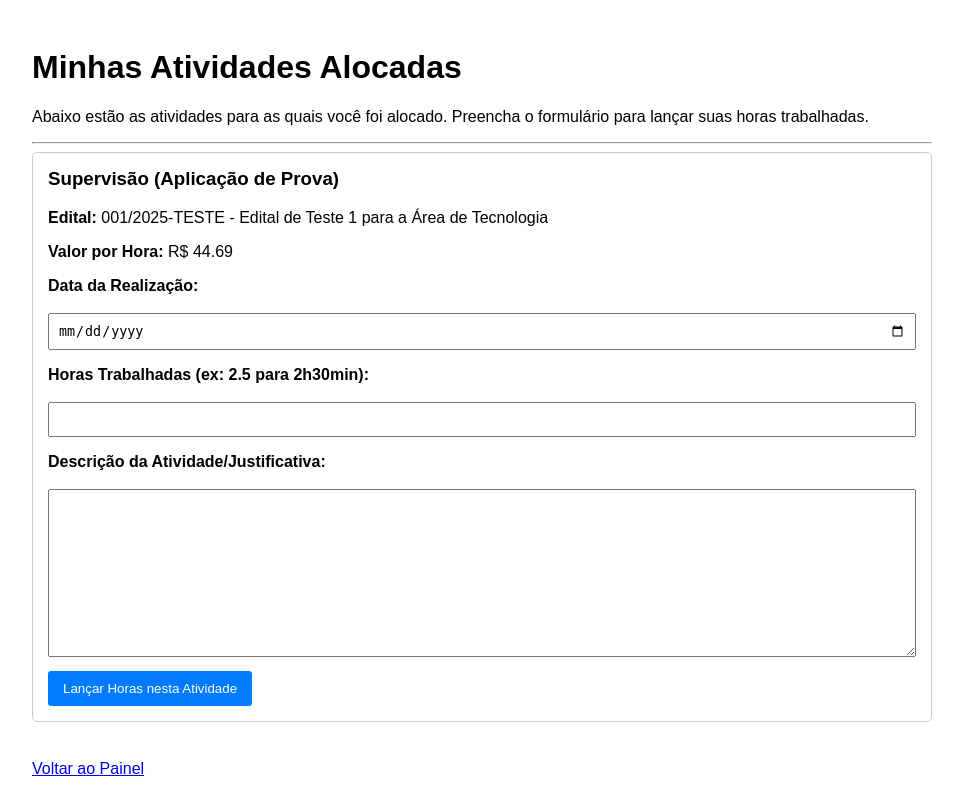
After one commit to Jesus-jpg1/GECC-System, a Django app: page /servidor/lancar-horas/ in a window 1280 px wide. The commit adds this page. Shown: the whole page, without its empty margins (158-1121 px from the left). Run offline with Django 5.2, Linux system fonts and the light colour scheme; a user stored in the database is signed in; data comes from the database, SQL or seed files in the repository; both versions use the stored data as it was after the commit.

Commit message:
feat(lancamento): Implementa e corrige o fluxo de lançamento de horas
- Adiciona a view, formulário e template para o Servidor lançar horas nas suas atividades alocadas.
- Inclui a exibição de erros de validação no formulário para uma melhor experiência do usuário.
- Corrige o fluxo de dados para garantir que os lançamentos apareçam corretamente na tela de aprovação da Unidade Demandante.

```diff
--- a/core/forms.py
+++ b/core/forms.py
@@ -1,7 +1,7 @@
 # core/forms.py
 from django import forms
 from django.contrib.auth.models import User
-from .models import Edital, Atividade, TipoAtividade, ServidorProfile
+from .models import Edital, Atividade, TipoAtividade, ServidorProfile, LancamentoHoras
 
 class EditalForm(forms.ModelForm):
     class Meta:
@@ -38,3 +38,16 @@ class AlocarServidorForm(forms.Form):
         required=False,
         label="Selecione os Servidores para Alocar nesta Atividade"
     )
+
+class LancamentoHorasForm(forms.ModelForm):
+    class Meta:
+        model = LancamentoHoras
+        fields = ['data', 'horas', 'descricao_justificativa']
+        widgets = {
+            'data': forms.DateInput(attrs={'type': 'date'}),
+        }
+        labels = {
+            'data': 'Data da Realização',
+            'horas': 'Horas Trabalhadas (ex: 2.5 para 2h30min)',
+            'descricao_justificativa': 'Descrição da Atividade/Justificativa',
+        }
--- /dev/null
+++ b/core/templates/lancar_horas.html
@@ -0,0 +1,63 @@
+<!DOCTYPE html>
+<html lang="pt-br">
+<head>
+    <meta charset="UTF-8">
+    <title>Lançar Horas</title>
+    <style>
+        body { font-family: sans-serif; }
+        .container { max-width: 900px; margin: auto; padding: 20px; }
+        .atividade-card { border: 1px solid #ccc; border-radius: 5px; padding: 15px; margin-bottom: 20px; }
+        .atividade-card h3 { margin-top: 0; }
+        form p { margin-bottom: 10px; }
+        form label { display: block; font-weight: bold; }
+        form input, form textarea { width: 100%; padding: 8px; box-sizing: border-box; }
+        button { padding: 10px 15px; background-color: #007bff; color: white; border: none; cursor: pointer; border-radius: 3px; }
+    </style>
+</head>
+<body>
+    <div class="container">
+        <h1>Minhas Atividades Alocadas</h1>
+        <p>Abaixo estão as atividades para as quais você foi alocado. Preencha o formulário para lançar suas horas trabalhadas.</p>
+        <hr>
+
+        {% for atividade in atividades_alocadas %}
+        <div class="atividade-card">
+            <h3>{{ atividade.tipo.nome }}</h3>
+            <p><strong>Edital:</strong> {{ atividade.edital.numero_edital }} - {{ atividade.edital.titulo }}</p>
+            <p><strong>Valor por Hora:</strong> R$ {{ atividade.tipo.valor_hora|floatformat:2 }}</p>
+
+            <form method="POST">
+                {% csrf_token %}
+                <input type="hidden" name="atividade_id" value="{{ atividade.pk }}">
+
+                {% if form.non_field_errors %}
+                    <div style="color: red; border: 1px solid red; padding: 10px; margin-bottom: 10px;">
+                        {{ form.non_field_errors }}
+                    </div>
+                {% endif %}
+
+                {% for field in form %}
+                    <p>
+                        {{ field.label_tag }}<br>
+                        {{ field }}
+                        {% if field.help_text %}
+                            <small style="color: grey">{{ field.help_text }}</small>
+                        {% endif %}
+                        {% for error in field.errors %}
+                            <p style="color: red;">{{ error }}</p>
+                        {% endfor %}
+                    </p>
+                {% endfor %}
+
+                <button type="submit">Lançar Horas nesta Atividade</button>
+            </form>
+        </div>
+        {% empty %}
+        <p>Você ainda não foi alocado para nenhuma atividade.</p>
+        {% endfor %}
+
+        <br>
+        <a href="{% url 'painel' %}">Voltar ao Painel</a>
+    </div>
+</body>
+</html>
--- a/core/urls.py
+++ b/core/urls.py
@@ -16,4 +16,5 @@ urlpatterns = [
     path('horas/aprovar/', views.aprovar_horas, name='aprovar_horas'),
     path('horas/<int:pk>/registrar-aprovacao/', views.registrar_aprovacao_hora, name='registrar_aprovacao_hora'),
     path('horas/<int:pk>/registrar-recusa/', views.registrar_recusa_hora, name='registrar_recusa_hora'),
+    path('servidor/lancar-horas/', views.lancar_horas, name='lancar_horas'),
 ]
--- a/core/views.py
+++ b/core/views.py
@@ -3,7 +3,7 @@ from django.shortcuts import render, redirect, get_object_or_404
 from django.shortcuts import render, redirect
 from django.contrib.auth.decorators import login_required
 from .models import Edital, Atividade, LancamentoHoras
-from .forms import EditalForm, AtividadeForm, AlocarServidorForm
+from .forms import EditalForm, AtividadeForm, AlocarServidorForm, LancamentoHorasForm
 
 @login_required
 def painel(request):
@@ -253,3 +253,35 @@ def registrar_recusa_hora(request, pk):
         lancamento.comentario_recusa = motivo
         lancamento.save()
     return redirect('aprovar_horas')
+
+@login_required
+def lancar_horas(request):
+    if request.user.servidorprofile.funcao != 'Servidor':
+        return redirect('painel')
+
+    # Busca as atividades para as quais o usuário logado foi alocado
+    atividades_alocadas = Atividade.objects.filter(servidores_alocados=request.user)
+
+    if request.method == 'POST':
+        form = LancamentoHorasForm(request.POST)
+        if form.is_valid():
+            # Pega o ID da atividade que foi enviado junto com o formulário
+            atividade_id = request.POST.get('atividade_id')
+            atividade = get_object_or_404(Atividade, pk=atividade_id)
+
+            lancamento = form.save(commit=False)
+            lancamento.servidor = request.user
+            lancamento.atividade = atividade
+            lancamento.edital = atividade.edital # Pega o edital a partir da atividade
+            lancamento.save()
+
+            # Idealmente, mostraríamos uma mensagem de sucesso aqui.
+            return redirect('lancar_horas')
+    else:
+        form = LancamentoHorasForm()
+
+    context = {
+        'atividades_alocadas': atividades_alocadas,
+        'form': form,
+    }
+    return render(request, 'lancar_horas.html', context)
```
Also changed, not shown: core/templates/painel_servidor.html (+8 -1 lines), db.sqlite3.
